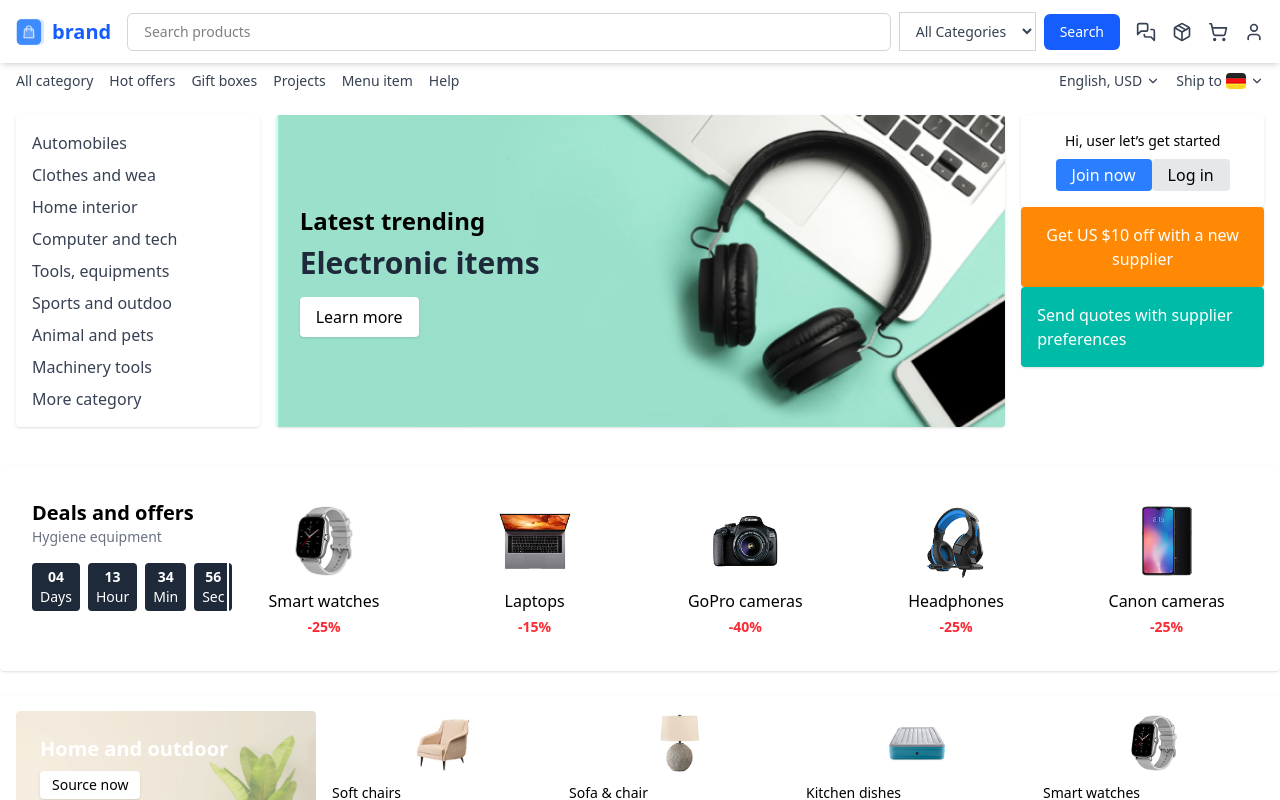
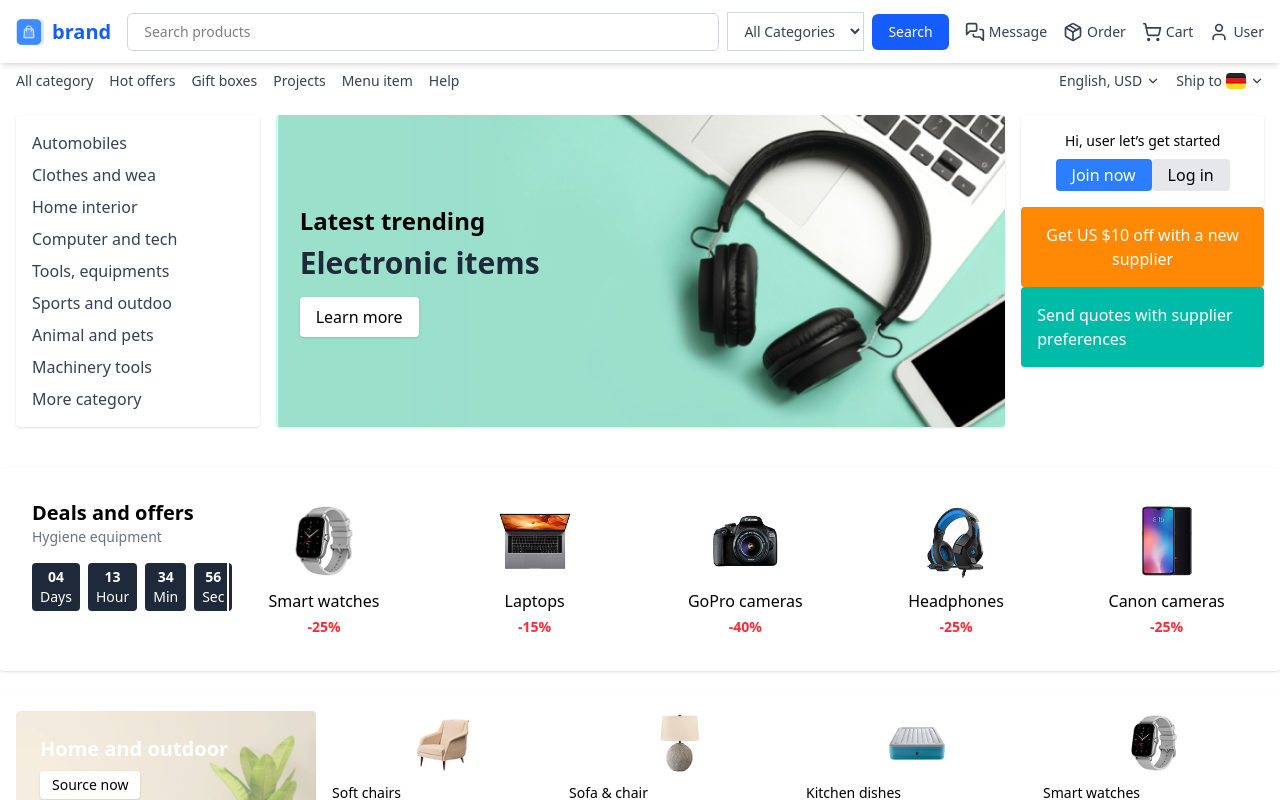
Before and after one commit to RahatBano58/E-commerce-Design, a Next.js app: page / in a window 1280 px wide. Shown: the top 800 px of the page. Built offline with nearby package versions, Linux system fonts and the light colour scheme.

Commit message:
Update Header.js

```diff
--- a/src/app/components/Header.js
+++ b/src/app/components/Header.js
@@ -36,19 +36,19 @@ export default function Header() {
         <div className="w-full md:w-auto flex justify-between md:justify-end items-center gap-4 text-sm flex-wrap">
           <Link href="/" className="flex items-center gap-1 text-gray-700 hover:text-blue-600">
             <MessagesSquare className="w-5 h-5" />
-            <span className="hidden xs:inline">Message</span>
+            <span className="hidden md:inline">Message</span>
           </Link>
           <Link href="/" className="flex items-center gap-1 text-gray-700 hover:text-blue-600">
             <Package className="w-5 h-5" />
-            <span className="hidden xs:inline">Order</span>
+            <span className="hidden md:inline">Order</span>
           </Link>
           <Link href="/Cart" className="flex items-center gap-1 text-gray-700 hover:text-blue-600">
             <ShoppingCart className="w-5 h-5" />
-            <span className="hidden xs:inline">Cart</span>
+            <span className="hidden md:inline">Cart</span>
           </Link>
           <Link href="/account" className="flex items-center gap-1 text-gray-700 hover:text-blue-600">
             <User className="w-5 h-5" />
-            <span className="hidden xs:inline">User</span>
+            <span className="hidden md:inline">User</span>
           </Link>
         </div>
       </div>
```
